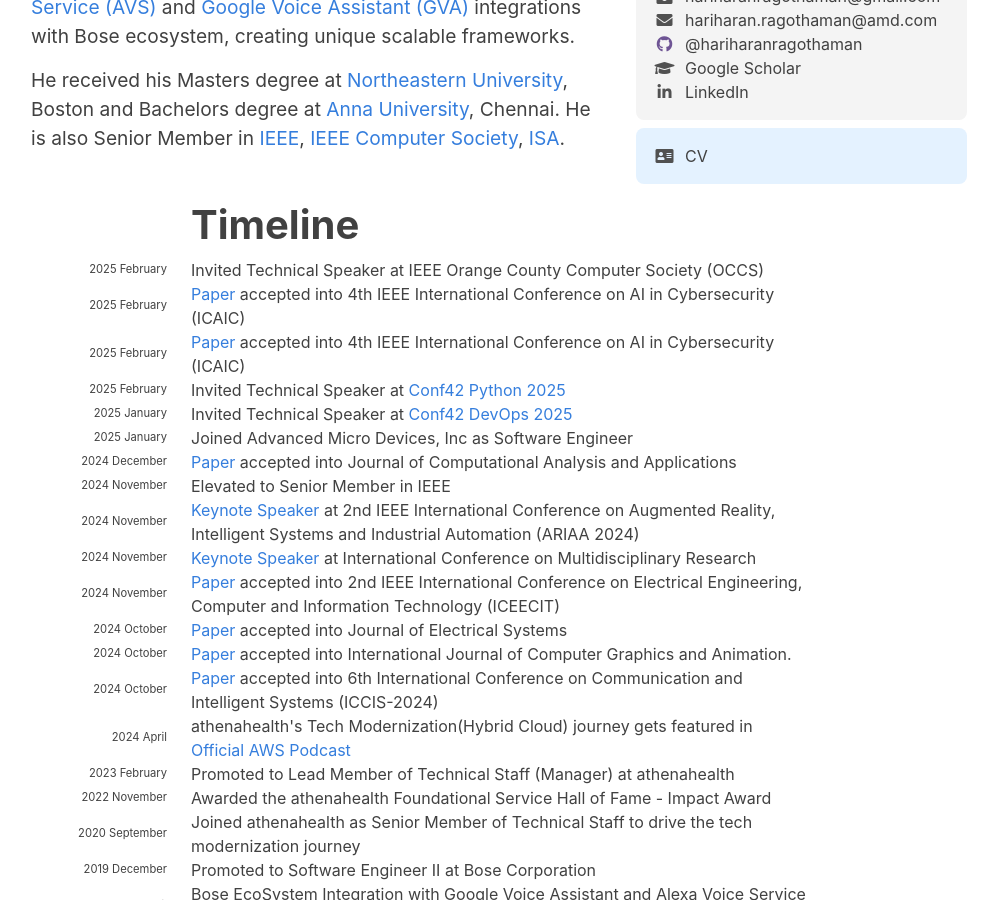
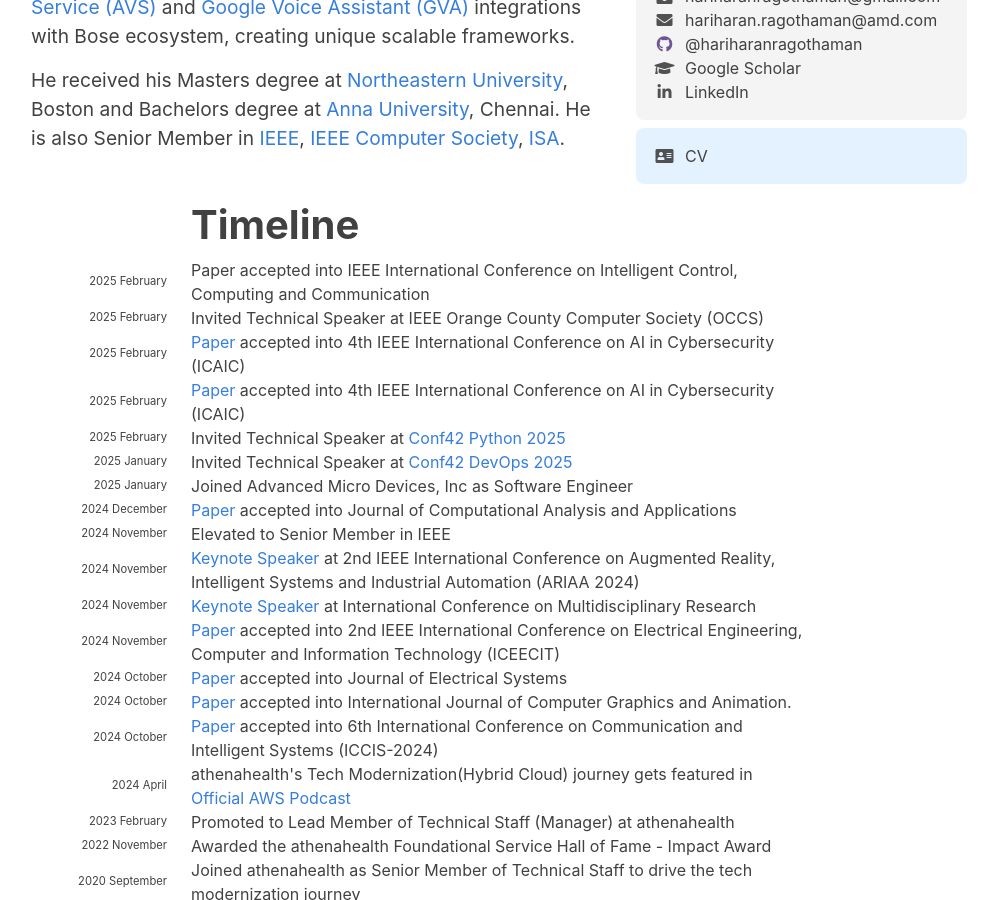
Before and after one commit to hariharanragothaman/hariharanragothaman.github.io, a Jekyll site: the page built from index.md, in a window 1280 px wide and 900 px high, scrolled down 628 px. Shown: the whole window, without its empty margins (141-1139 px from the left). Built offline with Jekyll 4.4.1, drawn with Linux system fonts in a browser that asks for light colours; nearby versions of some CDN libraries; some web fonts are replaced.

Commit message:
Polishes and Updates

```diff
--- a/_data/news.yaml
+++ b/_data/news.yaml
@@ -1,3 +1,7 @@
+- year: 2025
+  year-extra: February
+  description: Paper accepted into IEEE International Conference on Intelligent Control, Computing and Communication
+
 - year: 2025
   year-extra: February
   description: Invited Technical Speaker at IEEE Orange County Computer Society (OCCS)
```
